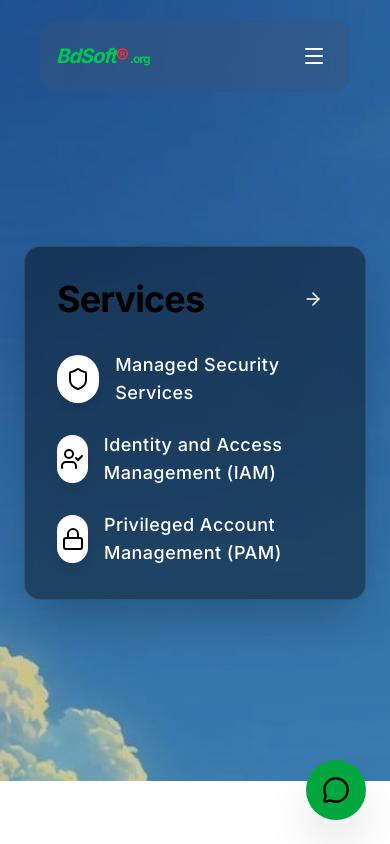
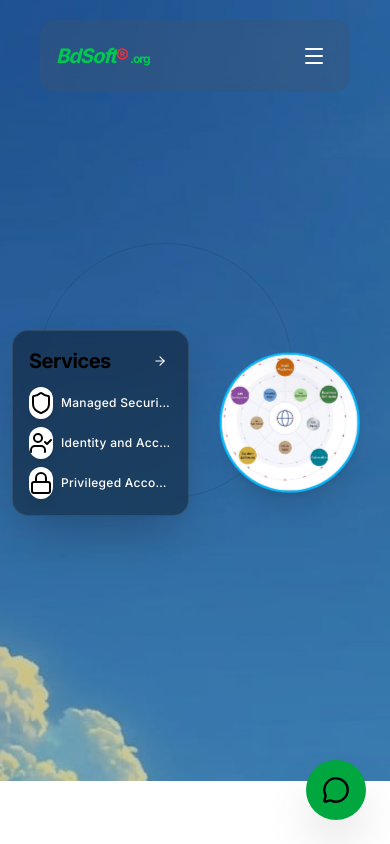
Before and after one commit to zeeumsiraji/techvaly_technologies_ltd, a Next.js app: page / in a window 390 px wide. Shown: the top 844 px of the page. Built offline with nearby package versions, Linux system fonts and the light colour scheme.

Commit message:
Update Home page Responsive design

```diff
--- a/app/components/Hero.tsx
+++ b/app/components/Hero.tsx
@@ -12,7 +12,7 @@ export default function Hero() {
   ]
 
   return (
-    <section className="relative h-[85vh] min-h-150 flex items-center overflow-hidden">
+    <section className="relative min-h-[85vh] flex items-center overflow-hidden py-4 sm:py-8">
       <div className="absolute inset-0 z-0">
         <div className="absolute inset-0 bg-linear-to-r from-tiger-dark/80 via-tiger-dark/40 to-transparent" />
 
@@ -22,39 +22,40 @@ export default function Hero() {
         </div>
       </div>
 
-      <div className="max-w-7xl mx-auto px-6 w-full relative z-10">
-        <div className="flex items-center gap-12">
-          {/* Left side - Services Card */}
+      <div className="max-w-7xl mx-auto px-3 sm:px-6 w-full relative z-10">
+        {/* Grid with exactly 2 columns, each 1fr (50% width) */}
+        <div className="grid grid-cols-2 gap-3 sm:gap-6 lg:gap-12 items-center">
+          {/* Left side - Services Card (50% width) */}
           <motion.div
             initial={{ opacity: 0, x: -50 }}
             animate={{ opacity: 1, x: 0 }}
             transition={{ duration: 0.8 }}
-            className="flex-1 max-w-xl bg-black/40 backdrop-blur-md p-8 md:p-12 rounded-2xl border border-white/10 shadow-2xl"
+            className="bg-black/40 backdrop-blur-md p-4 sm:p-6 md:p-8 lg:p-12 rounded-2xl border border-white/10 shadow-2xl min-w-0"
           >
-            <div className="flex justify-between items-center mb-8">
-              <h2 className="text-4xl md:text-5xl font-bold text-tiger-orange tracking-tight">
+            <div className="flex justify-between items-center mb-3 sm:mb-4 md:mb-6 lg:mb-8">
+              <h2 className="text-xl sm:text-2xl md:text-3xl lg:text-4xl xl:text-5xl font-bold text-tiger-orange tracking-tight">
                 Services
               </h2>
 
-              <div className="w-10 h-10 rounded-full bg-tiger-orange flex items-center justify-center text-white cursor-pointer hover:scale-110 transition-transform">
-                <ArrowRight size={20} />
+              <div className="w-6 h-6 sm:w-8 sm:h-8 md:w-10 md:h-10 rounded-full bg-tiger-orange flex items-center justify-center text-white cursor-pointer hover:scale-110 transition-transform">
+                <ArrowRight size={14} className="sm:w-4 sm:h-4 md:w-5 md:h-5" />
               </div>
             </div>
 
-            <div className="space-y-6">
+            <div className="space-y-2 sm:space-y-3 md:space-y-4 lg:space-y-6">
               {services.map((service, idx) => (
                 <motion.div
                   key={idx}
                   initial={{ opacity: 0, y: 20 }}
                   animate={{ opacity: 1, y: 0 }}
                   transition={{ delay: 0.2 + idx * 0.1 }}
-                  className="flex items-center gap-4 group cursor-pointer"
+                  className="flex items-center gap-2 sm:gap-3 md:gap-4 group cursor-pointer"
                 >
-                  <div className="w-12 h-12 rounded-full bg-white flex items-center justify-center shadow-lg group-hover:bg-tiger-orange transition-all duration-300">
+                  <div className="w-8 h-8 sm:w-10 sm:h-10 md:w-12 md:h-12 rounded-full bg-white flex items-center justify-center shadow-lg group-hover:bg-tiger-orange transition-all duration-300">
                     {service.icon}
                   </div>
 
-                  <span className="text-white text-lg md:text-xl font-medium tracking-wide group-hover:text-tiger-orange transition-colors">
+                  <span className="text-white text-xs sm:text-sm md:text-base lg:text-lg xl:text-xl font-medium tracking-wide group-hover:text-tiger-orange transition-colors truncate">
                     {service.text}
                   </span>
                 </motion.div>
@@ -62,15 +63,15 @@ export default function Hero() {
             </div>
           </motion.div>
 
-          {/* Right side - Hero Image with zoom in/out animation */}
+          {/* Right side - Hero Image (50% width) */}
           <motion.div
             initial={{ opacity: 0, x: 50 }}
             animate={{ opacity: 1, x: 0 }}
             transition={{ duration: 0.8, delay: 0.2 }}
-            className="flex-1 hidden lg:flex justify-center items-center"
+            className="flex justify-center items-center"
           >
             <motion.div
-              className="relative w-[21rem] h-[21rem] md:w-[26rem] md:h-[26rem] aspect-square overflow-hidden rounded-full border-4 border-sky-400 shadow-xl"
+              className="relative w-3/4 aspect-square max-w-[80%] overflow-hidden rounded-full border-2 sm:border-3 md:border-4 border-sky-400 shadow-xl"
               animate={{
                 scale: [1, 1.08, 1],
               }}
@@ -84,7 +85,7 @@ export default function Hero() {
                 src="/hero.png"
                 alt="Hero Image"
                 fill
-                sizes="(max-width: 768px) 100vw, (max-width: 1200px) 50vw, 33vw"
+                sizes="(max-width: 640px) 40vw, (max-width: 768px) 35vw, (max-width: 1024px) 30vw, 25vw"
                 className="object-cover"
                 priority
               />
```
